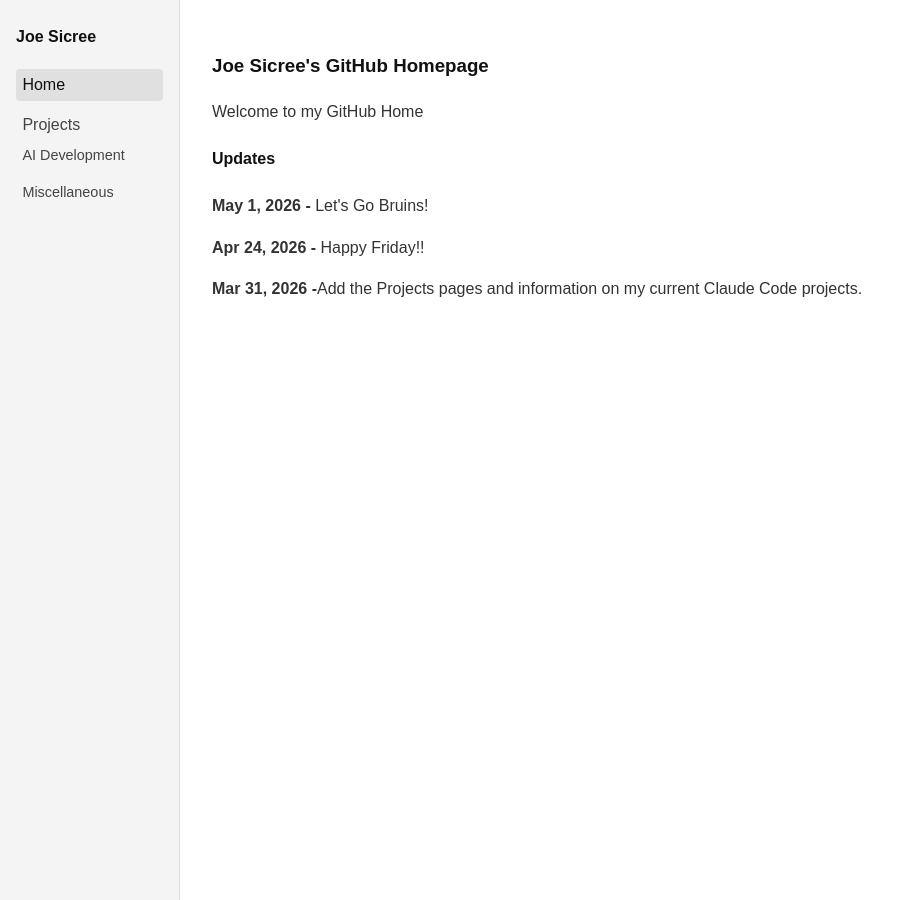
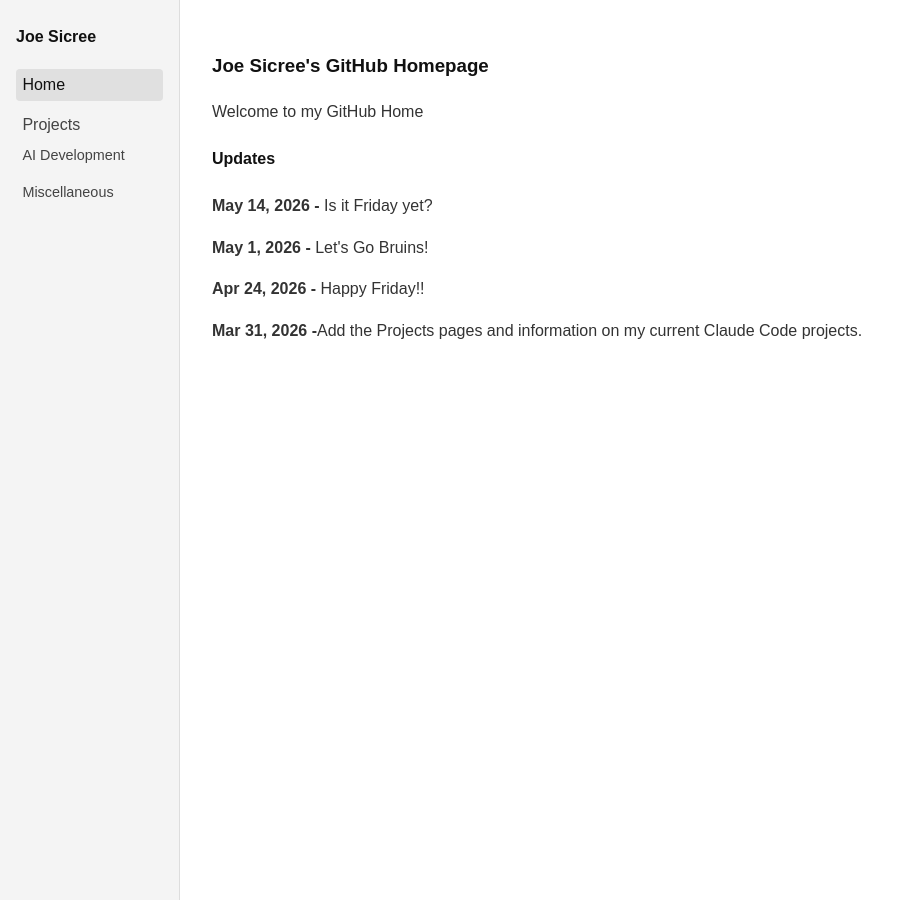
Before and after one commit to jsicree/jsicree.github.io, a Jekyll site: the page built from index.html, in a window 1280 px wide. Shown: the whole page, without its empty margins (0-905 px from the left). Built offline with Jekyll 4.4.1, drawn with Linux system fonts in a browser that asks for light colours.

Commit message:
Add May 14 update message to homepage
Co-Authored-By: Claude Sonnet 4.6 <noreply@anthropic.com>

```diff
--- a/index.html
+++ b/index.html
@@ -6,6 +6,7 @@ title: Home
 <h3>{{ site.title }}'s GitHub Homepage</h3>
 <p>Welcome to my GitHub Home</p>
 <h4>Updates</h4>
+<p><b>May 14, 2026 -</b> Is it Friday yet?</p>
 <p><b>May 1, 2026 -</b> Let's Go Bruins!</p>
 <p><b>Apr 24, 2026 -</b> Happy Friday!!</p>
 <p><b>Mar 31, 2026 -</b>Add the Projects pages and information on my current Claude Code projects.</p>
```
